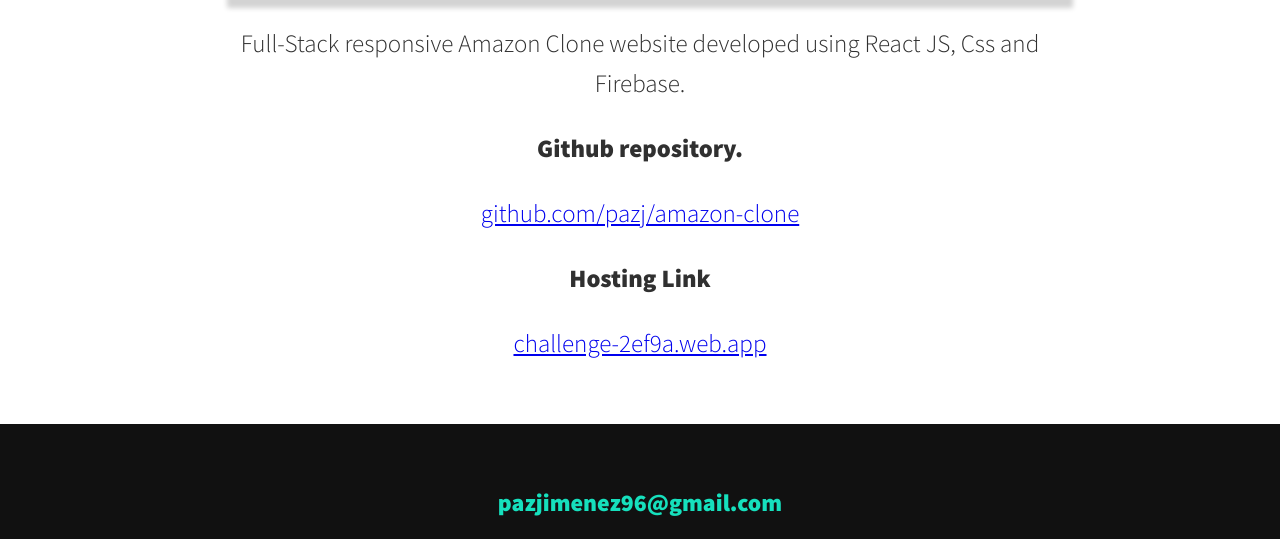
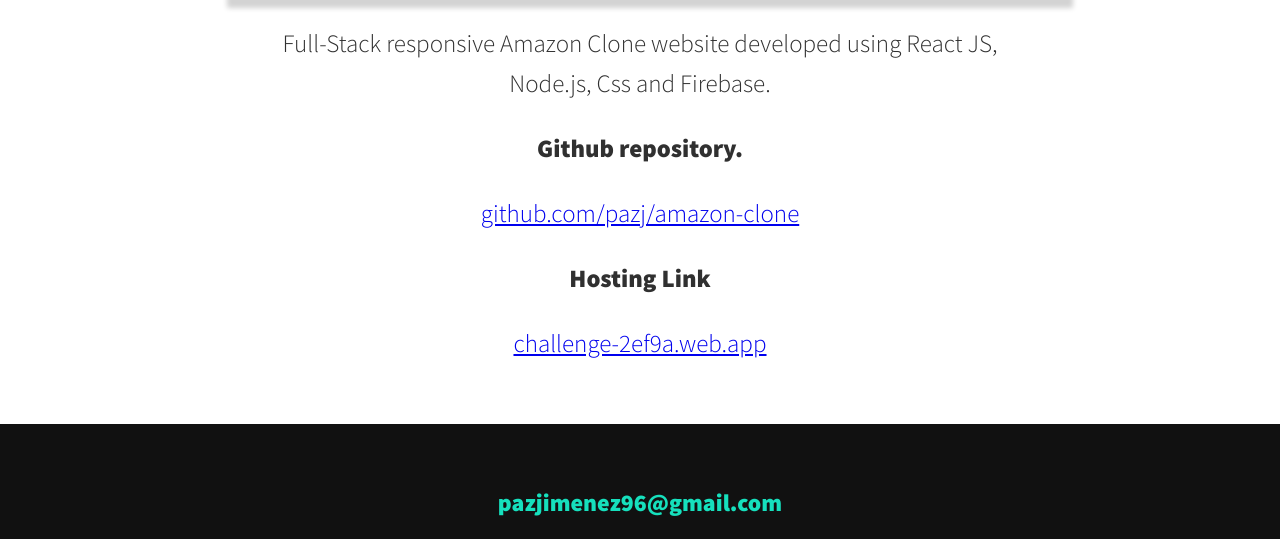
Before and after one commit to pazj/pazdev.github.io, a plain HTML site: page portfolio-item4.html in a window 1280 px wide. Shown: the part 1095-1634 px from the top of the page. Drawn offline with nearby package versions, Linux system fonts and the light colour scheme.

Commit message:
Update portfolio-item4.html

```diff
--- a/portfolio-item4.html
+++ b/portfolio-item4.html
@@ -48,7 +48,7 @@
 
 <div class="portfolio-item-individual">
     <img src="img/amazon.png" alt="" class="amazon__img">
-    <p> Full-Stack responsive Amazon Clone website developed using React JS, Css and Firebase.</p>
+    <p> Full-Stack responsive Amazon Clone website developed using React JS, Node.js, Css and Firebase.</p>
     <p><strong>Github repository.</strong></p>
     <p> <a href= "https://github.com/pazj/webportfolio" target="_blank">github.com/pazj/amazon-clone</a></p>
 
```
